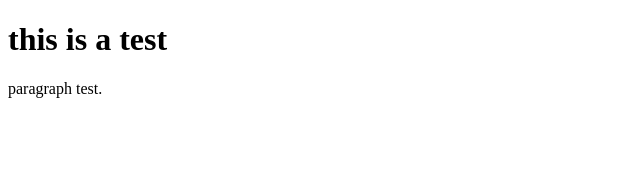
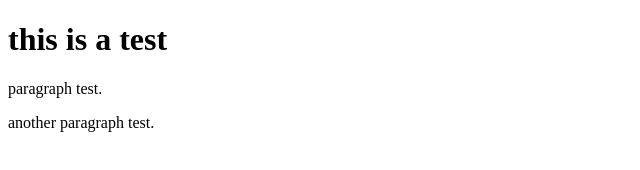
Before and after one commit to redmejia/git-test, a plain HTML site: page index.html in a window 1280 px wide. Shown: the whole page, without its empty margins (0-640 px from the left). Drawn offline with Linux system fonts and the light colour scheme.

Commit message:
third commit

```diff
--- a/index.html
+++ b/index.html
@@ -9,5 +9,7 @@
 <body>
     <h1>this is a test</h1>
     <p>paragraph test.</p>
+    <p>another paragraph test.</p>
+
 </body>
 </html>
```
